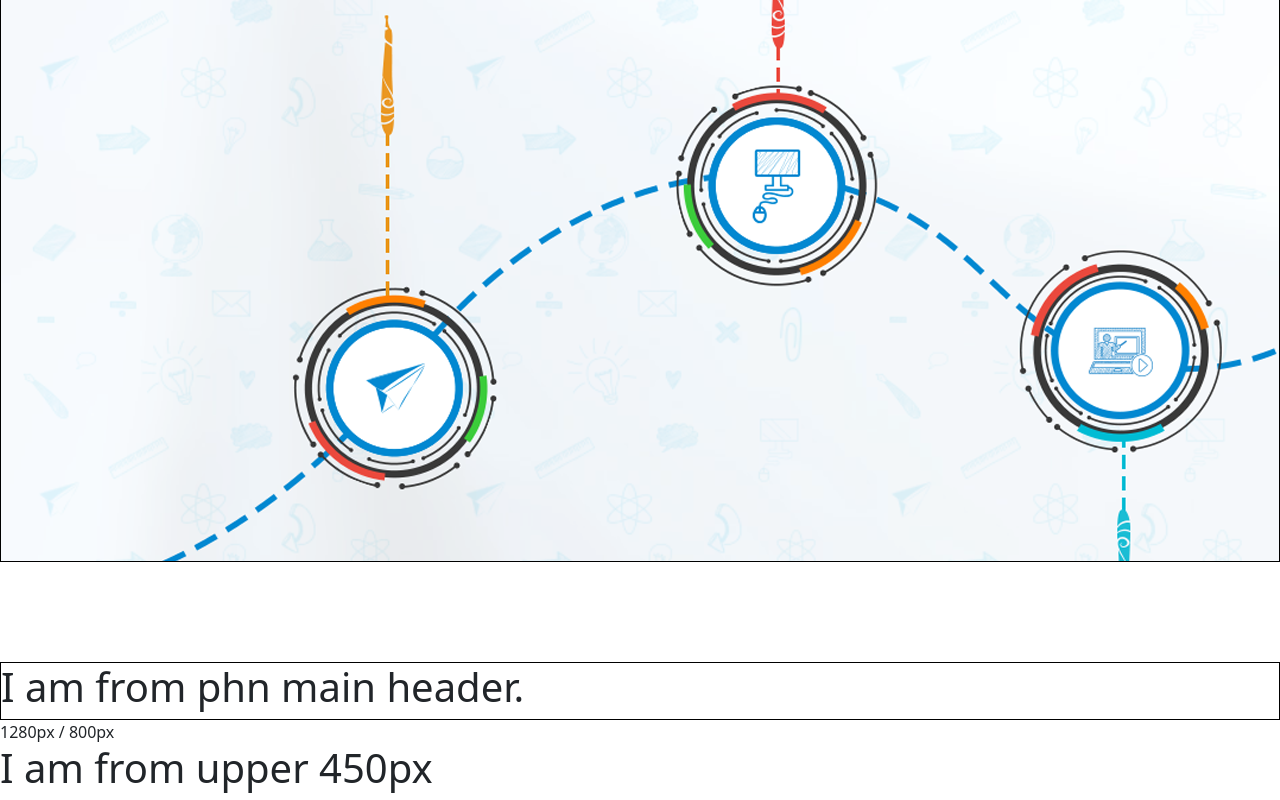
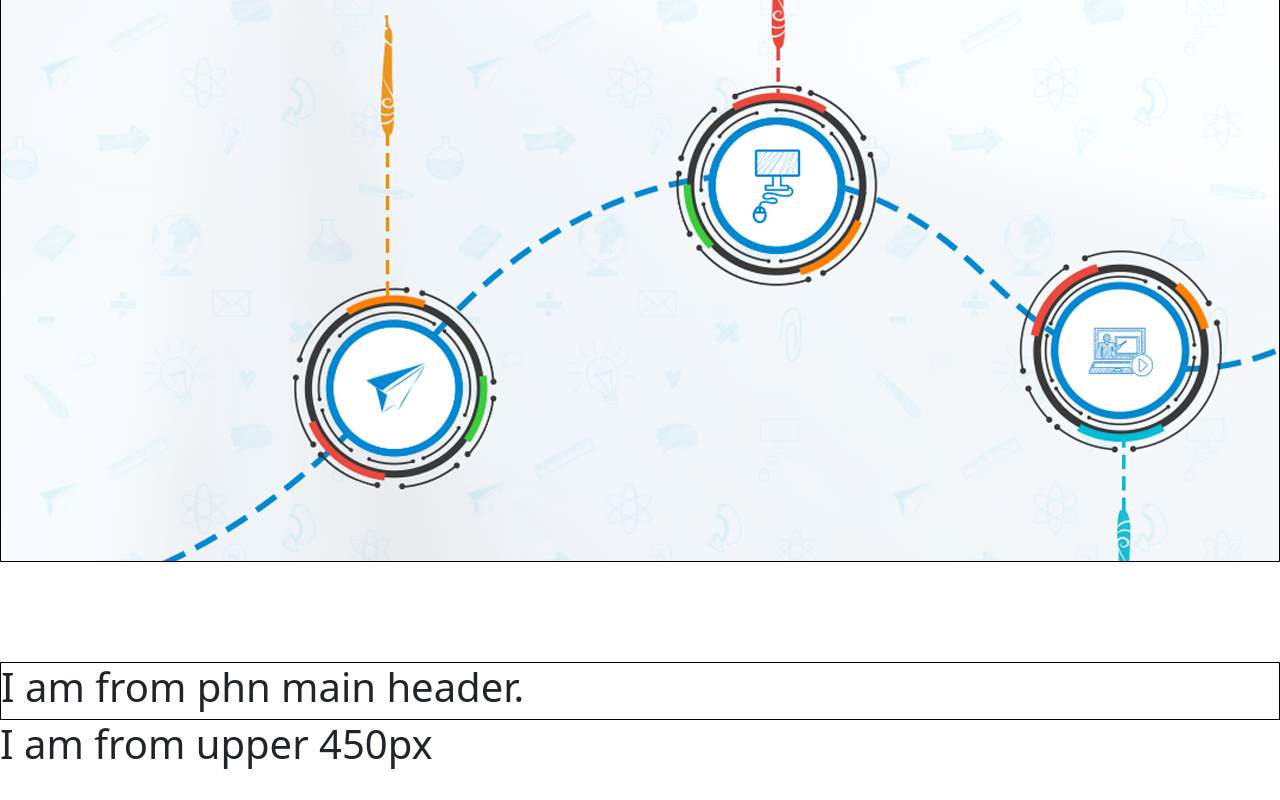
Before and after one commit to Rafi5734/Pondit_website_react, a React (Create React App) app: page / in a window 1280 px wide. Shown: the part 376-1176 px from the top of the page. After the commit the page ends 1152 px from the top, so only its background shows below. Built offline with nearby package versions, Linux system fonts and the light colour scheme.

Commit message:
third done

```diff
--- a/src/HomeComponents/WindowSizeCount/WindowSize.js
+++ b/src/HomeComponents/WindowSizeCount/WindowSize.js
@@ -2,10 +2,10 @@ import React from "react";
 import useWindowSize from "./useWindowSize";
 const WindowSize = () => {
     const size = useWindowSize();
-    console.log(size.width <= 450);
+    // console.log(size.width <= 450);
     return (
         <div>
-            {size.width}px / {size.height}px
+            {/* {size.width}px / {size.height}px */}
             {size.width <= 450 ? (
                 <div>
                     <h1>I am from 450px</h1>
```
